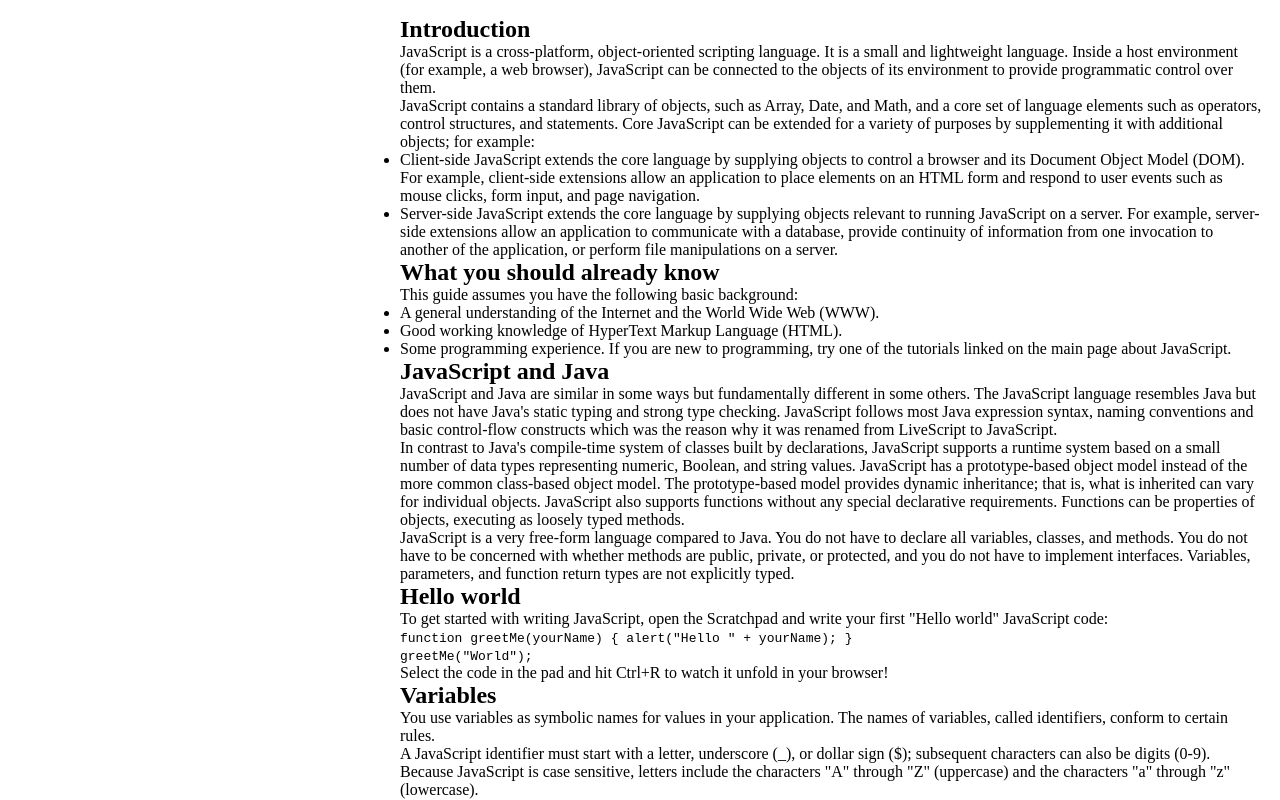
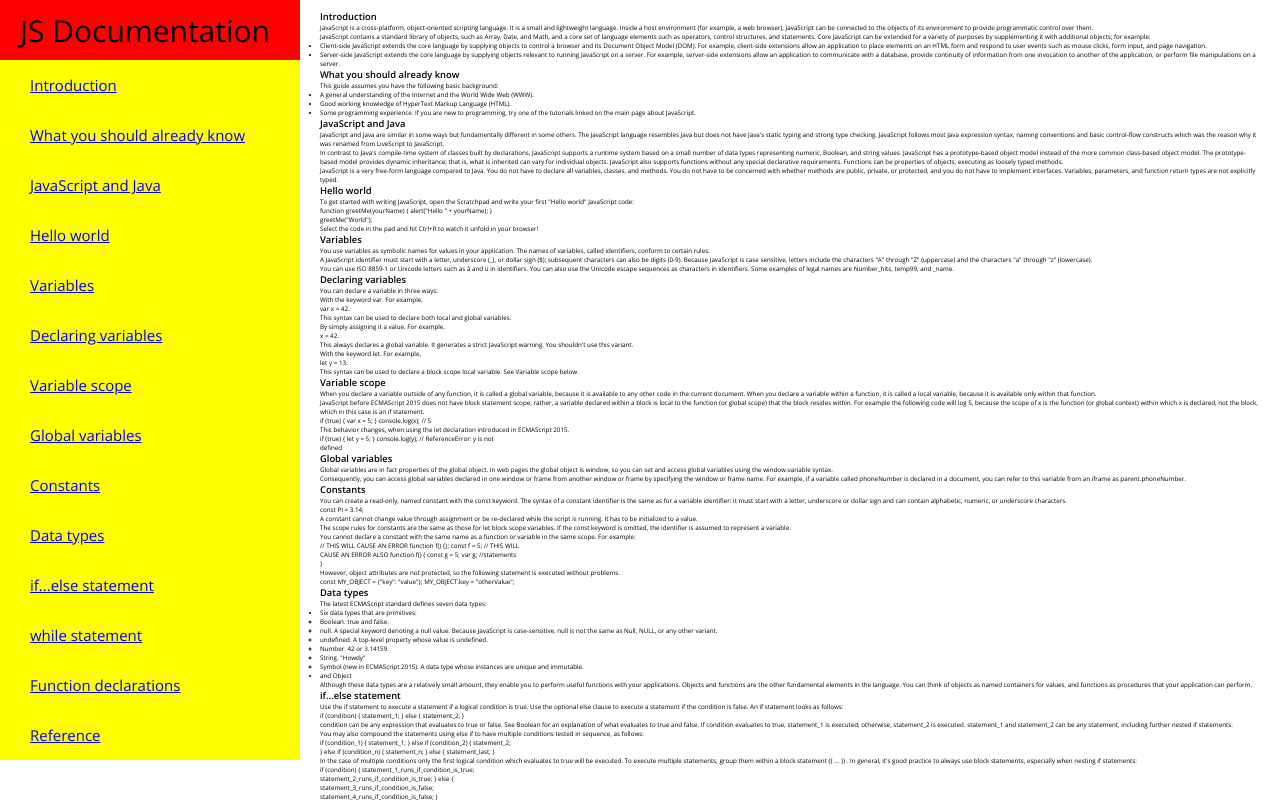
Before and after one commit to Danylosokol/technical_documentation_page, a plain HTML site: page index.html in a window 1280 px wide. Drawn offline with nearby package versions, Linux system fonts and the light colour scheme.

Commit message:
finished html and started css part

```diff
--- a/index.html
+++ b/index.html
@@ -7,13 +7,32 @@
   <meta name="viewport" content="width=device-width, initial-scale=1.0">
   <title>Technical Documentation Page</title>
   <link href="style.css" rel="stylesheet">
+  <link href="https://fonts.googleapis.com/css2?family=Open+Sans:wght@300;400;500;600&display=swap" rel="stylesheet">
 </head>
 
 <body>
-  <div id="content">
-    <nav id="nav-bar"></nav>
+  <nav id="navbar">
+    <header>JS Documentation</header>
+    <ul>
+      <li><a href="#Introduction" class="nav-link">Introduction</a></li>
+      <li><a href="#What_you_should_already_know" class="nav-link">What you should already know</a></li>
+      <li><a href="#JavaScript_and_Java" class="nav-link">JavaScript and Java</a></li>
+      <li><a href="#Hello_world" class="nav-link">Hello world</a></li>
+      <li><a href="#Variables" class="nav-link">Variables</a></li>
+      <li><a href="#Declaring_variables" class="nav-link">Declaring variables</a></li>
+      <li><a href="#Variable_scope" class="nav-link">Variable scope</a></li>
+      <li><a href="#Global_variables" class="nav-link">Global variables</a></li>
+      <li><a href="#Constants" class="nav-link">Constants</a></li>
+      <li><a href="#Data_types" class="nav-link">Data types</a></li>
+      <li><a href="#if...else_statement" class="nav-link">if...else statement</a></li>
+      <li><a href="#while_statement" class="nav-link">while statement</a></li>
+      <li><a href="#Function_declarations" class="nav-link">Function declarations</a></li>
+      <li><a href="#Reference" class="nav-link">Reference</a></li>
+    </ul>
+  </nav>
+
   <main id="main-doc">
-      <section class="main-section">
+    <section class="main-section" id="Introduction">
       <header>
         <h2>Introduction</h2>
       </header>
@@ -43,7 +62,7 @@
       </ul>
     </section>
 
-      <section class="main-section">
+    <section class="main-section" id="What_you_should_already_know">
       <header>
         <h2>What you should already know</h2>
       </header>
@@ -57,7 +76,7 @@
       </ul>
     </section>
 
-      <section class="main-section">
+    <section class="main-section" id="JavaScript_and_Java">
       <header>
         <h2>JavaScript and Java</h2>
       </header>
@@ -84,7 +103,7 @@
         implement interfaces. Variables, parameters, and function return types are not explicitly typed.</p>
     </section>
 
-      <section class="main-section">
+    <section class="main-section" id="Hello_world">
       <header>
         <h2>Hello world</h2>
       </header>
@@ -95,7 +114,7 @@
       <p>Select the code in the pad and hit Ctrl+R to watch it unfold in your browser!</p>
     </section>
 
-      <section class="main-section">
+    <section class="main-section" id="Variables">
       <header>
         <h2>Variables</h2>
       </header>
@@ -112,7 +131,7 @@
         as characters in identifiers. Some examples of legal names are Number_hits, temp99, and _name.</p>
     </section>
 
-      <section class="main-section">
+    <section class="main-section" id="Declaring_variables">
       <header>
         <h2>Declaring variables</h2>
       </header>
@@ -130,7 +149,7 @@
       <p>This syntax can be used to declare a block scope local variable. See Variable scope below.</p>
     </section>
 
-      <section class="main-section">
+    <section class="main-section" id="Variable_scope">
       <header>
         <h2>Variable scope</h2>
       </header>
@@ -152,7 +171,7 @@
       defined</code>
     </section>
 
-      <section class="main-section">
+    <section class="main-section" id="Global_variables">
       <header>
         <h2>Global variables</h2>
       </header>
@@ -166,7 +185,7 @@
         variable from an iframe as parent.phoneNumber.</p>
     </section>
 
-      <section class="main-section">
+    <section class="main-section" id="Constants">
       <header>
         <h2>Constants</h2>
       </header>
@@ -191,7 +210,7 @@
       <code>const MY_OBJECT = {"key": "value"}; MY_OBJECT.key = "otherValue";</code>
     </section>
 
-      <section class="main-section">
+    <section class="main-section" id="Data_types">
       <header>
         <h2>Data types</h2>
       </header>
@@ -218,7 +237,7 @@
         named containers for values, and functions as procedures that your application can perform.</p>
     </section>
 
-      <section class="main-section">
+    <section class="main-section" id="if...else_statement">
       <header>
         <h2>if...else statement</h2>
       </header>
@@ -254,7 +273,7 @@
       <code>if ((x = y)) { /* statements here */ }</code>
     </section>
 
-      <section class="main-section">
+    <section class="main-section" id="while_statement">
       <header>
         <h2>while statement</h2>
       </header>
@@ -285,25 +304,46 @@
       <p>After completing the third pass, the condition n < 3 is no longer true, so the loop terminates.</p>
     </section>
 
-      <section class="main-section">
+    <section class="main-section" id="Function_declarations">
       <header>
-          <h2></h2>
+        <h2>Function declarations
+        </h2>
       </header>
+      <p>A function definition (also called a function declaration, or function statement) consists of the function
+        keyword,
+        followed by:</p>
+      <ul>
+        <li>The name of the function.</li>
+        <li>A list of arguments to the function, enclosed in parentheses and separated by commas.</li>
+        <li>The JavaScript statements that define the function, enclosed in curly brackets, { }.</li>
+
+      </ul>
+      <p>For example, the following code defines a simple function named square:</p>
+      <code>function square(number) { return number * number; }</code>
+      <p>The function square takes one argument, called number. The function consists of one statement that says to
+        return the
+        argument of the function (that is, number) multiplied by itself. The return statement specifies the value
+        returned by
+        the function.</p>
+      <code>return number * number;</code>
+      <p>Primitive parameters (such as a number) are passed to functions by value; the value is passed to the
+        function, but if
+        the function changes the value of the parameter, this change is not reflected globally or in the calling
+        function.
+      </p>
     </section>
 
-      <section class="main-section">
+    <section class="main-section" id="Reference">
       <header>
-          <h2></h2>
+        <h2>Reference</h2>
       </header>
-      </section>
-
-      <section class="main-section">
-        <header>
-          <h2></h2>
-        </header>
+      <ul>
+        <li>All the documentation in this page is taken from <a
+            href="https://developer.mozilla.org/en-US/docs/Web/JavaScript/Guide" target="_blank">MDN</a></li>
+      </ul>
     </section>
   </main>
-  </div>
+
+  <script src="https://cdn.freecodecamp.org/testable-projects-fcc/v1/bundle.js"></script>
 </body>
-
 </html>
--- a/style.css
+++ b/style.css
@@ -1,32 +1,52 @@
 *{
   margin: 0;
   padding: 0;
+  font-family: 'Open Sans', 'PT Sans', 'Roboto', 'Lato', Arial, sans-serif;
 }
 
 html, body{
   width: 100vw;
   height: 100%;
   overflow: hidden;
+  font-size: 62.5%;
 }
 
-#content{
+#navbar{
+  float: left;
+  width: 30rem;
   height: 100%;
+  box-sizing: border-box;
+  overflow: hidden;
 }
 
-#nav-bar{
-  float: left;
-  width: 30%;
+#navbar ul{
+  font-size: 1.5rem;
+  list-style: none;
+  width: 100%;
   height: 100%;
+  overflow: scroll;
   box-sizing: border-box;
-  overflow: auto;
-  padding: 1rem;
+}
+
+#navbar li{
+  box-sizing: border-box;
+  padding: 1em 2em;
+  background-color: yellow;
+}
+
+#navbar header{
+  background-color: red;
+  width: 100%;
+  height: 4rem;
+  padding: 1rem 0 1rem 2rem;
+  font-size: 3rem;
 }
 
 #main-doc{
   float: left;
-  width: 70%;
+  width: calc(100% - 30rem);
   height: 100%;
   box-sizing: border-box;
   overflow: auto;
-  padding: 1rem;
+  padding: 1rem 2rem;
 }
```
Lines whose indentation alone changed are shown as unchanged.
